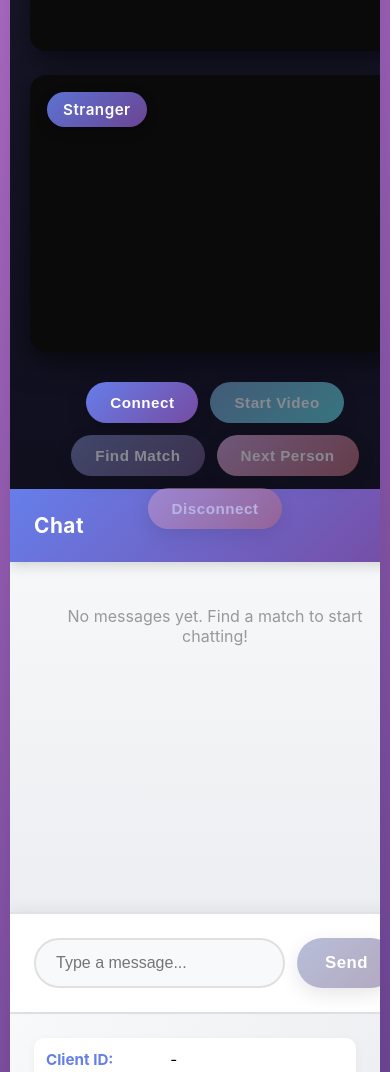
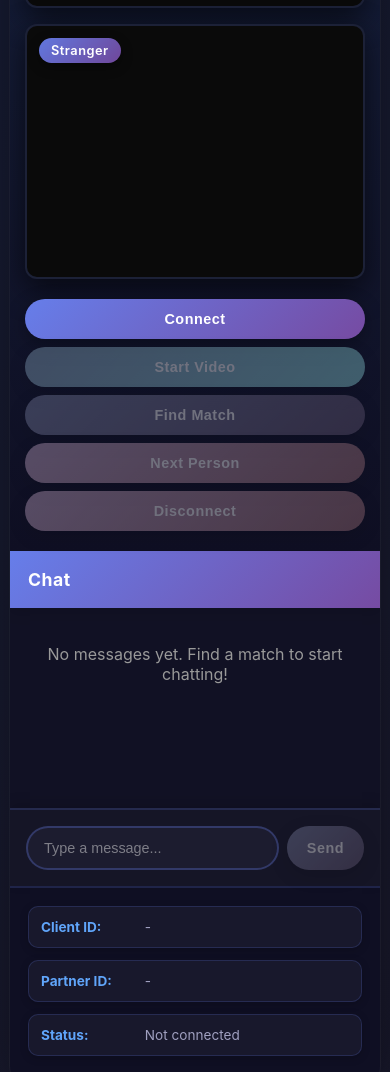
Before and after one commit to r0ld3x/omiro, a plain HTML site: page index.html in a window 390 px wide. Shown: the part 439-1511 px from the top of the page. Drawn offline with Linux system fonts and the light colour scheme.

Commit message:
Update index.html styles and enhance README.md for clarity and detail

```diff
--- a/index.html
+++ b/index.html
@@ -35,21 +35,21 @@
       body {
         font-family: 'Inter', -apple-system, BlinkMacSystemFont, "Segoe UI", Roboto,
           Oxygen, Ubuntu, Cantarell, sans-serif;
-        background: linear-gradient(-45deg, #667eea, #764ba2, #f093fb, #4facfe);
+        background: linear-gradient(-45deg, #0f0f23, #1a1a2e, #16213e, #0f3460);
         background-size: 400% 400%;
         animation: gradient 15s ease infinite;
         min-height: 100vh;
         display: flex;
         justify-content: center;
         align-items: center;
-        padding: 20px;
+        padding: 15px;
       }
 
       .container {
-        background: rgba(255, 255, 255, 0.95);
-        backdrop-filter: blur(10px);
-        border-radius: 24px;
-        box-shadow: 0 25px 80px rgba(0, 0, 0, 0.25);
+        background: rgba(26, 26, 46, 0.95);
+        backdrop-filter: blur(20px);
+        border-radius: 20px;
+        box-shadow: 0 25px 80px rgba(0, 0, 0, 0.5), 0 0 0 1px rgba(255, 255, 255, 0.05);
         max-width: 1400px;
         width: 100%;
         overflow: hidden;
@@ -61,7 +61,7 @@
         background-size: 200% 200%;
         animation: gradient 3s ease infinite;
         color: white;
-        padding: 40px;
+        padding: 30px 20px;
         text-align: center;
         position: relative;
         overflow: hidden;
@@ -79,47 +79,48 @@
       }
 
       .header h1 {
-        font-size: 3em;
-        margin-bottom: 10px;
+        font-size: clamp(2em, 5vw, 3em);
+        margin-bottom: 8px;
         font-weight: 800;
         position: relative;
         z-index: 1;
-        text-shadow: 2px 2px 4px rgba(0,0,0,0.2);
+        text-shadow: 2px 2px 4px rgba(0,0,0,0.3);
       }
 
       .header p {
-        font-size: 1.1em;
+        font-size: clamp(0.9em, 2vw, 1.1em);
         opacity: 0.9;
         position: relative;
         z-index: 1;
       }
 
       .status {
-        padding: 18px;
+        padding: 16px;
         text-align: center;
         font-weight: 600;
-        font-size: 1.05em;
-        background: linear-gradient(90deg, #f0f0f0 0%, #e0e0e0 50%, #f0f0f0 100%);
-        background-size: 200% auto;
+        font-size: clamp(0.95em, 2vw, 1.05em);
+        background: rgba(40, 40, 60, 0.8);
+        color: #a0a0c0;
         transition: all 0.3s ease;
         letter-spacing: 0.5px;
+        border-bottom: 1px solid rgba(255, 255, 255, 0.05);
       }
 
       .status.connected {
-        background: linear-gradient(90deg, #d4edda 0%, #c3e6cb 50%, #d4edda 100%);
-        color: #155724;
+        background: linear-gradient(90deg, rgba(52, 211, 153, 0.2), rgba(16, 185, 129, 0.2));
+        color: #34d399;
         animation: shimmer 3s linear infinite;
       }
 
       .status.matching {
-        background: linear-gradient(90deg, #fff3cd 0%, #ffeeba 50%, #fff3cd 100%);
-        color: #856404;
+        background: linear-gradient(90deg, rgba(251, 191, 36, 0.2), rgba(245, 158, 11, 0.2));
+        color: #fbbf24;
         animation: pulse 1.5s ease-in-out infinite;
       }
 
       .status.matched {
-        background: linear-gradient(90deg, #cce5ff 0%, #b8daff 50%, #cce5ff 100%);
-        color: #004085;
+        background: linear-gradient(90deg, rgba(96, 165, 250, 0.2), rgba(59, 130, 246, 0.2));
+        color: #60a5fa;
         animation: shimmer 2s linear infinite;
       }
 
@@ -130,34 +131,34 @@
 
       .video-section {
         flex: 2;
-        min-width: 650px;
-        padding: 40px;
-        background: linear-gradient(180deg, #1a1a2e 0%, #0f0f1e 100%);
+        min-width: 300px;
+        padding: clamp(20px, 4vw, 40px);
+        background: linear-gradient(180deg, #16213e 0%, #0f0f23 100%);
         position: relative;
       }
 
       .videos {
         display: grid;
-        grid-template-columns: 1fr 1fr;
-        gap: 24px;
-        margin-bottom: 30px;
+        grid-template-columns: repeat(auto-fit, minmax(280px, 1fr));
+        gap: clamp(16px, 3vw, 24px);
+        margin-bottom: clamp(20px, 4vw, 30px);
       }
 
       .video-container {
         position: relative;
         background: #0a0a0a;
-        border-radius: 16px;
+        border-radius: 12px;
         overflow: hidden;
         aspect-ratio: 4/3;
-        box-shadow: 0 10px 30px rgba(0, 0, 0, 0.5);
+        box-shadow: 0 10px 30px rgba(0, 0, 0, 0.6);
         transition: all 0.3s ease;
-        border: 2px solid transparent;
+        border: 2px solid rgba(102, 126, 234, 0.2);
       }
 
       .video-container:hover {
         transform: translateY(-5px);
         box-shadow: 0 15px 40px rgba(102, 126, 234, 0.4);
-        border-color: rgba(102, 126, 234, 0.5);
+        border-color: rgba(102, 126, 234, 0.6);
       }
 
       video {
@@ -169,35 +170,35 @@
 
       .video-label {
         position: absolute;
-        top: 15px;
-        left: 15px;
-        background: linear-gradient(135deg, rgba(102, 126, 234, 0.9), rgba(118, 75, 162, 0.9));
+        top: 12px;
+        left: 12px;
+        background: linear-gradient(135deg, rgba(102, 126, 234, 0.95), rgba(118, 75, 162, 0.95));
         color: white;
-        padding: 8px 16px;
+        padding: 6px 14px;
         border-radius: 20px;
-        font-size: 0.95em;
+        font-size: clamp(0.85em, 2vw, 0.95em);
         font-weight: 600;
-        box-shadow: 0 4px 12px rgba(0, 0, 0, 0.3);
+        box-shadow: 0 4px 12px rgba(0, 0, 0, 0.4);
         backdrop-filter: blur(10px);
         letter-spacing: 0.5px;
       }
 
       .controls {
         display: flex;
-        gap: 12px;
+        gap: clamp(8px, 2vw, 12px);
         justify-content: center;
         flex-wrap: wrap;
       }
 
       button {
-        padding: 14px 32px;
+        padding: clamp(10px, 2vw, 14px) clamp(20px, 4vw, 32px);
         border: none;
-        border-radius: 30px;
-        font-size: 1.05em;
+        border-radius: 25px;
+        font-size: clamp(0.9em, 2vw, 1.05em);
         font-weight: 700;
         cursor: pointer;
         transition: all 0.3s cubic-bezier(0.4, 0, 0.2, 1);
-        box-shadow: 0 6px 20px rgba(0, 0, 0, 0.2);
+        box-shadow: 0 6px 20px rgba(0, 0, 0, 0.3);
         position: relative;
         overflow: hidden;
         letter-spacing: 0.5px;
@@ -222,19 +223,19 @@
       }
 
       button:hover:not(:disabled) {
-        transform: translateY(-3px) scale(1.02);
-        box-shadow: 0 10px 30px rgba(0, 0, 0, 0.3);
+        transform: translateY(-2px) scale(1.02);
+        box-shadow: 0 10px 30px rgba(0, 0, 0, 0.4);
       }
 
       button:active:not(:disabled) {
-        transform: translateY(-1px) scale(0.98);
+        transform: translateY(0) scale(0.98);
       }
 
       button:disabled {
-        opacity: 0.5;
+        opacity: 0.4;
         cursor: not-allowed;
         transform: none;
-        filter: grayscale(50%);
+        filter: grayscale(70%);
       }
 
       .btn-primary {
@@ -266,29 +267,30 @@
 
       .chat-section {
         flex: 1;
-        min-width: 350px;
+        min-width: 300px;
         display: flex;
         flex-direction: column;
-        background: linear-gradient(180deg, #f8f9fa 0%, #e9ecef 100%);
+        background: rgba(22, 22, 38, 0.9);
       }
 
       .chat-header {
-        padding: 24px;
+        padding: clamp(18px, 3vw, 24px);
         background: linear-gradient(135deg, #667eea 0%, #764ba2 100%);
         color: white;
         font-weight: 700;
-        font-size: 1.3em;
-        box-shadow: 0 4px 12px rgba(0, 0, 0, 0.15);
+        font-size: clamp(1.1em, 2.5vw, 1.3em);
+        box-shadow: 0 4px 12px rgba(0, 0, 0, 0.2);
         letter-spacing: 0.5px;
       }
 
       .chat-messages {
         flex: 1;
-        padding: 24px;
+        padding: clamp(16px, 3vw, 24px);
         overflow-y: auto;
         max-height: 550px;
-        min-height: 350px;
+        min-height: 250px;
         scroll-behavior: smooth;
+        background: rgba(15, 15, 35, 0.5);
       }
 
       .chat-messages::-webkit-scrollbar {
@@ -296,7 +298,7 @@
       }
 
       .chat-messages::-webkit-scrollbar-track {
-        background: #f1f1f1;
+        background: rgba(30, 30, 50, 0.5);
         border-radius: 10px;
       }
 
@@ -310,13 +312,13 @@
       }
 
       .message {
-        margin-bottom: 16px;
-        padding: 12px 18px;
-        border-radius: 18px;
+        margin-bottom: 14px;
+        padding: 12px 16px;
+        border-radius: 16px;
         max-width: 85%;
         word-wrap: break-word;
         animation: fadeIn 0.3s ease;
-        box-shadow: 0 2px 8px rgba(0, 0, 0, 0.1);
+        box-shadow: 0 2px 8px rgba(0, 0, 0, 0.3);
         transition: transform 0.2s ease;
       }
 
@@ -333,74 +335,86 @@
       }
 
       .message.received {
-        background: white;
-        color: #333;
+        background: rgba(40, 40, 60, 0.8);
+        color: #e0e0e0;
         border-bottom-left-radius: 4px;
+        border: 1px solid rgba(102, 126, 234, 0.2);
       }
 
       .message-time {
         font-size: 0.75em;
-        opacity: 0.75;
+        opacity: 0.7;
         margin-top: 6px;
         font-weight: 500;
       }
 
       .chat-input {
         display: flex;
-        padding: 24px;
-        gap: 12px;
-        border-top: 2px solid #dee2e6;
-        background: white;
-        box-shadow: 0 -4px 12px rgba(0, 0, 0, 0.05);
+        padding: clamp(16px, 3vw, 24px);
+        gap: clamp(8px, 2vw, 12px);
+        border-top: 2px solid rgba(102, 126, 234, 0.2);
+        background: rgba(22, 22, 38, 0.95);
+        box-shadow: 0 -4px 12px rgba(0, 0, 0, 0.15);
       }
 
       .chat-input input {
         flex: 1;
-        padding: 14px 20px;
-        border: 2px solid #e0e0e0;
-        border-radius: 30px;
-        font-size: 1em;
+        padding: clamp(12px, 2vw, 14px) clamp(16px, 3vw, 20px);
+        border: 2px solid rgba(102, 126, 234, 0.3);
+        border-radius: 25px;
+        font-size: clamp(0.9em, 2vw, 1em);
         outline: none;
         transition: all 0.3s ease;
-        background: #f8f9fa;
+        background: rgba(30, 30, 50, 0.8);
+        color: #e0e0e0;
+      }
+
+      .chat-input input::placeholder {
+        color: rgba(224, 224, 224, 0.5);
       }
 
       .chat-input input:focus {
         border-color: #667eea;
-        background: white;
-        box-shadow: 0 0 0 4px rgba(102, 126, 234, 0.1);
+        background: rgba(40, 40, 60, 0.9);
+        box-shadow: 0 0 0 4px rgba(102, 126, 234, 0.15);
       }
 
       .chat-input button {
-        padding: 14px 28px;
+        padding: clamp(12px, 2vw, 14px) clamp(20px, 4vw, 28px);
       }
 
       .info {
-        padding: 24px;
-        background: linear-gradient(135deg, #f8f9fa 0%, #e9ecef 100%);
-        font-size: 0.95em;
-        border-top: 2px solid #dee2e6;
+        padding: clamp(18px, 3vw, 24px);
+        background: rgba(15, 15, 35, 0.9);
+        font-size: clamp(0.85em, 2vw, 0.95em);
+        border-top: 2px solid rgba(102, 126, 234, 0.2);
       }
 
       .info-item {
         margin-bottom: 12px;
         padding: 12px;
-        background: white;
+        background: rgba(30, 30, 50, 0.6);
         border-radius: 10px;
-        box-shadow: 0 2px 8px rgba(0, 0, 0, 0.05);
+        box-shadow: 0 2px 8px rgba(0, 0, 0, 0.2);
         transition: all 0.3s ease;
+        border: 1px solid rgba(102, 126, 234, 0.2);
       }
 
       .info-item:hover {
         transform: translateX(5px);
-        box-shadow: 0 4px 12px rgba(0, 0, 0, 0.1);
+        box-shadow: 0 4px 12px rgba(102, 126, 234, 0.2);
+        border-color: rgba(102, 126, 234, 0.4);
       }
 
       .info-item strong {
         display: inline-block;
-        width: 120px;
-        color: #667eea;
+        width: clamp(100px, 20vw, 120px);
+        color: #60a5fa;
         font-weight: 700;
+      }
+
+      .info-item span {
+        color: #a0a0c0;
       }
 
       @media (max-width: 1024px) {
@@ -415,10 +429,6 @@
         .main-content {
           flex-direction: column;
         }
-
-        .header h1 {
-          font-size: 2.2em;
-        }
       }
 
       @media (max-width: 768px) {
@@ -427,24 +437,49 @@
         }
 
         .header {
-          padding: 30px 20px;
+          padding: 25px 15px;
         }
 
+        .video-section {
+          padding: 20px 15px;
+        }
+
+        .controls {
+          gap: 8px;
+        }
+
+        .controls button {
+          font-size: 0.9em;
+        }
+
+        .chat-section {
+          min-width: 100%;
+        }
+
+        .chat-messages {
+          min-height: 200px;
+          max-height: 400px;
+        }
+      }
+
+      @media (max-width: 480px) {
         .header h1 {
           font-size: 1.8em;
         }
 
-        .video-section {
-          padding: 20px;
+        .controls {
+          flex-direction: column;
+          width: 100%;
         }
 
         .controls button {
-          padding: 12px 24px;
-          font-size: 0.95em;
+          width: 100%;
+          padding: 12px 20px;
         }
 
-        .chat-section {
-          min-width: 100%;
+        .video-label {
+          font-size: 0.8em;
+          padding: 5px 12px;
         }
       }
 
```
Also changed, not shown: 4 other files.
